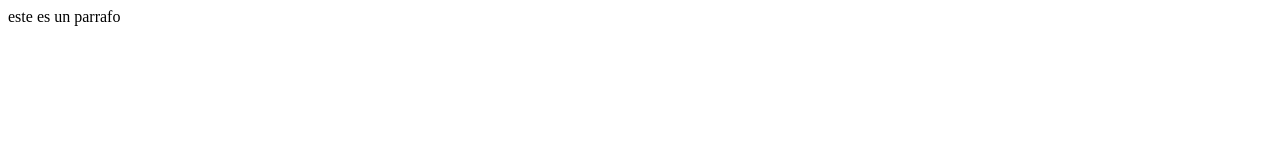
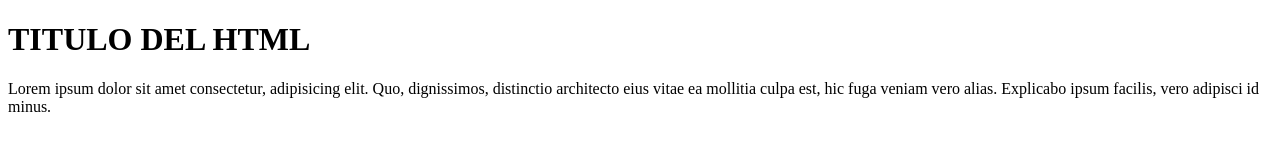
Before and after one commit to jabarca01/repositorio-html, a plain HTML site: page index.html in a window 1280 px wide. Drawn offline with Linux system fonts and the light colour scheme.

Commit message:
MODIFICA HTML

```diff
--- a/index.html
+++ b/index.html
@@ -1,10 +1,16 @@
-<html>
-  <head>
+<!DOCTYPE html>
+<html lang="en">
 
-  </head>
-  <body>
-    <p>
-      este es un parrafo
-    </p>
-  </body>
+<head>
+    <meta charset="UTF-8">
+    <meta name="viewport" content="width=device-width, initial-scale=1.0">
+    <title>Document</title>
+</head>
+
+<body>
+    <h1>TITULO DEL HTML</h1>
+    <p>Lorem ipsum dolor sit amet consectetur, adipisicing elit. Quo, dignissimos, distinctio architecto eius vitae ea
+        mollitia culpa est, hic fuga veniam vero alias. Explicabo ipsum facilis, vero adipisci id minus.</p>
+</body>
+
 </html>
```
